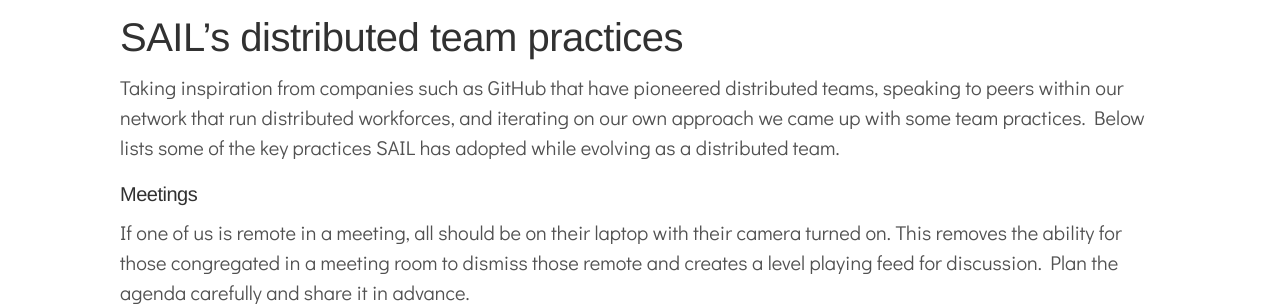
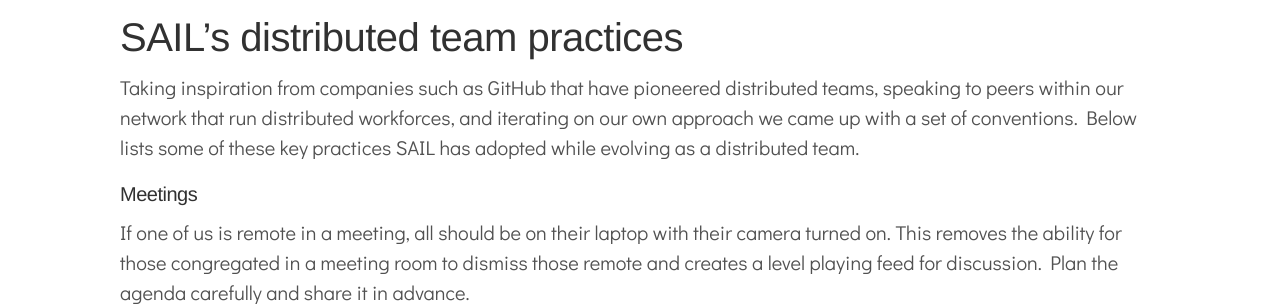
Before and after one commit to davidkdickson/davidkdickson.github.io, a Jekyll site: the page built from _posts/2020-03-22-operating-as-a-distributed-team.md, in a window 1280 px wide. Shown: the part 1099-1405 px from the top of the page. Built offline with Jekyll 4.4.1, drawn with Linux system fonts in a browser that asks for light colours.

Commit message:
better wording

```diff
--- a/_posts/2020-03-22-operating-as-a-distributed-team.md
+++ b/_posts/2020-03-22-operating-as-a-distributed-team.md
@@ -24,7 +24,7 @@ When I talk to others about the location of my team and how we are approaching d
 Often companies start hiring distributed workers and assume that their current processes will transfer into this new dynamic. This is a flawed assumption yet few organizations make the effort to reorient themselves. Below list some of the practices SAIL has adopted while transitioning into a distributed team.
 
 # SAIL’s distributed team practices
-Taking inspiration from companies such as GitHub that have pioneered distributed teams, speaking to peers within our network that run distributed workforces, and iterating on our own approach we came up with some team practices. Below lists some of the key practices SAIL has adopted while evolving as a distributed team.
+Taking inspiration from companies such as GitHub that have pioneered distributed teams, speaking to peers within our network that run distributed workforces, and iterating on our own approach we came up with a set of conventions. Below lists some of these key practices SAIL has adopted while evolving as a distributed team.
 
 #### Meetings
 If one of us is remote in a meeting, all should be on their laptop with their camera turned on. This removes the ability for those congregated in a meeting room to dismiss those remote and creates a level playing feed for discussion. Plan the agenda carefully and share it in advance.
```
